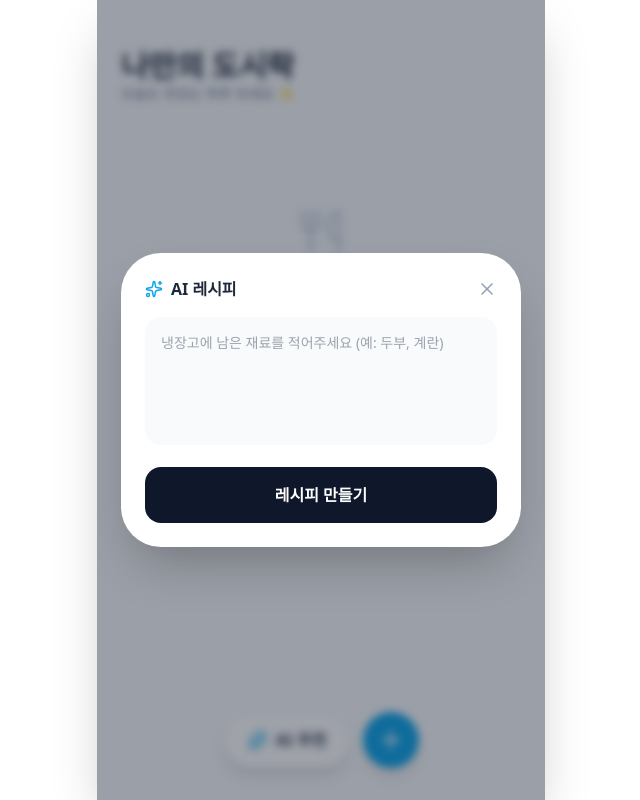
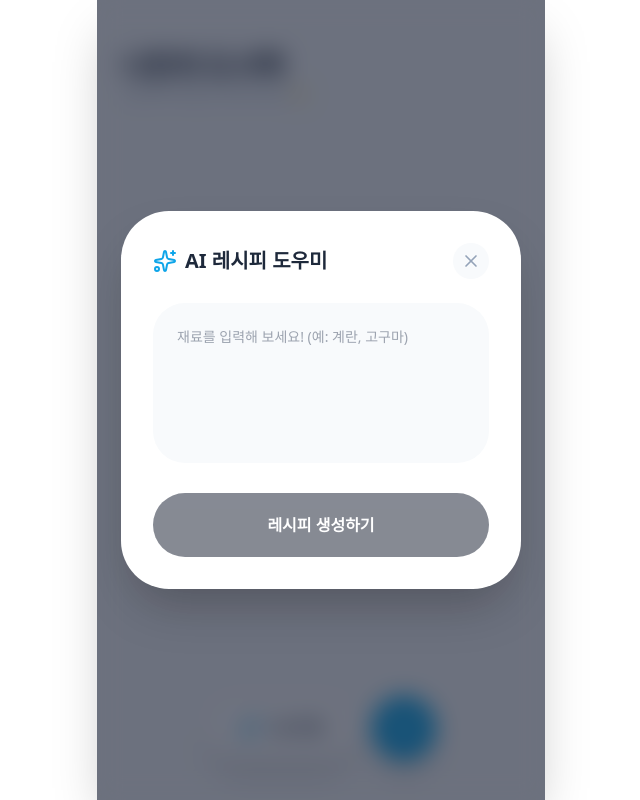
Before and after one commit to eunlinaa/my-lunchbox-app, a React (Vite) app: page / in a window 1280 px wide. Both pictures are taken after a click on the button "AI 추천". Shown: the whole page, without its empty margins (319-959 px from the left). Built offline with nearby package versions, Linux system fonts and the light colour scheme.

Commit message:
fix ai model and connection

```diff
--- a/src/App.jsx
+++ b/src/App.jsx
@@ -2,6 +2,7 @@ import React, { useState, useEffect } from 'react';
 import { Plus, Edit2, Trash2, ChevronLeft, Check, PlusCircle, MinusCircle, Utensils, Sparkles, Loader2, X, CheckCircle2, Circle, Volume2, Activity, Info } from 'lucide-react';
 
 export default function App() {
+  // 사용자의 API 키
   const API_KEY = "AIzaSyD4oWNHHtDl96hsgqvsyME30hdoGjMUI4Y";
 
   const [recipes, setRecipes] = useState(() => {
@@ -11,7 +12,6 @@ export default function App() {
   const [currentView, setCurrentView] = useState('list');
   const [editingRecipe, setEditingRecipe] = useState(null);
   const [isSaving, setIsSaving] = useState(false);
-
   const [isAiModalOpen, setIsAiModalOpen] = useState(false);
   const [aiInput, setAiInput] = useState('');
   const [isGenerating, setIsGenerating] = useState(false);
@@ -28,6 +28,86 @@ export default function App() {
     setTimeout(() => setIsSaving(false), 500);
   };
 
+  const fetchWithRetry = async (url, options, retries = 5, backoff = 1000) => {
+    for (let i = 0; i < retries; i++) {
+      try {
+        const res = await fetch(url, options);
+        if (res.ok) return res;
+        if (res.status === 429) await new Promise(r => setTimeout(r, backoff * Math.pow(2, i)));
+        else throw new Error(`HTTP error! status: ${res.status}`);
+      } catch (err) {
+        if (i === retries - 1) throw err;
+      }
+    }
+  };
+
+  const handleGenerateAiRecipe = async () => {
+    if (!aiInput.trim()) return;
+    setIsGenerating(true);
+    try {
+      const payload = {
+        contents: [{ parts: [{ text: `${aiInput} 재료로 맛있는 도시락 레시피를 만들어줘.` }] }],
+        systemInstruction: { parts: [{ text: "당신은 도시락 레시피 전문가입니다. 반드시 JSON 형식으로만 응답하세요. 키값: title (문자열), ingredients (문자열 배열), steps (문자열 배열). 다른 설명은 절대 하지 마세요." }] },
+        generationConfig: { responseMimeType: "application/json" }
+      };
+
+      // 모델 이름을 gemini-2.5-flash-preview-09-2025로 변경하여 안정성 확보
+      const res = await fetchWithRetry(`https://generativelanguage.googleapis.com/v1beta/models/gemini-2.5-flash-preview-09-2025:generateContent?key=${API_KEY}`, {
+        method: 'POST',
+        headers: { 'Content-Type': 'application/json' },
+        body: JSON.stringify(payload)
+      });
+
+      const data = await res.json();
+      const text = data.candidates?.[0]?.content?.parts?.[0]?.text;
+      if (!text) throw new Error("AI 응답을 받지 못했습니다.");
+
+      const parsed = JSON.parse(text);
+      const newRecipe = {
+        id: Date.now().toString(),
+        title: parsed.title,
+        ingredients: (parsed.ingredients || []).map(ing => ({ text: ing, checked: false })),
+        steps: parsed.steps || [],
+        createdAt: Date.now()
+      };
+
+      setEditingRecipe(newRecipe);
+      setCurrentView('edit');
+      setIsAiModalOpen(false);
+      setAiInput('');
+    } catch (error) {
+      alert("AI 레시피 생성 실패: " + error.message);
+    } finally {
+      setIsGenerating(false);
+    }
+  };
+
+  const handleAnalyzeNutrition = async () => {
+    if (!editingRecipe || editingRecipe.ingredients.length === 0) return;
+    setIsAnalyzing(true);
+    try {
+      const payload = {
+        contents: [{ parts: [{ text: `다음 재료들의 영양 성분을 분석해줘: ${editingRecipe.ingredients.map(i => i.text).join(', ')}` }] }],
+        systemInstruction: { parts: [{ text: "영양학 전문가로서 JSON으로만 응답하세요. 키값: calories (숫자), protein (숫자), carbs (숫자), fat (숫자), tip (문자열)" }] },
+        generationConfig: { responseMimeType: "application/json" }
+      };
+
+      const res = await fetchWithRetry(`https://generativelanguage.googleapis.com/v1beta/models/gemini-2.5-flash-preview-09-2025:generateContent?key=${API_KEY}`, {
+        method: 'POST',
+        headers: { 'Content-Type': 'application/json' },
+        body: JSON.stringify(payload)
+      });
+
+      const data = await res.json();
+      const parsed = JSON.parse(data.candidates[0].content.parts[0].text);
+      updateEditingRecipe({ ...editingRecipe, nutrition: parsed });
+    } catch (error) {
+      alert("영양 분석 실패");
+    } finally {
+      setIsAnalyzing(false);
+    }
+  };
+
   const handlePlayAudio = (recipe, e) => {
     e.stopPropagation();
     if (playingRecipeId === recipe.id) {
@@ -36,90 +116,22 @@ export default function App() {
       return;
     }
     setPlayingRecipeId(recipe.id);
-    const text = `도시락 이름은 ${recipe.title || '이름 없는 레시피'} 입니다. 조리법을 안내해 드릴게요. ` + recipe.steps.filter(s => s.trim()).map((s, i) => `${i + 1}번. ${s}`).join(' ');
+    const text = `${recipe.title}. 조리법입니다. ${recipe.steps.join('. ')}`;
     const utterance = new SpeechSynthesisUtterance(text);
     utterance.lang = 'ko-KR';
     utterance.onend = () => setPlayingRecipeId(null);
-    utterance.onerror = () => setPlayingRecipeId(null);
     window.speechSynthesis.cancel();
     window.speechSynthesis.speak(utterance);
   };
 
-  const handleAnalyzeNutrition = async () => {
-    if (!API_KEY) return alert("API 키를 입력해주세요.");
-    if (!editingRecipe || editingRecipe.ingredients.length === 0) return;
-    setIsAnalyzing(true);
-    try {
-      const payload = {
-        contents: [{ parts: [{ text: `다음 재료들의 총 영양 성분을 추정하고 조언을 제공해주세요: ${editingRecipe.ingredients.map(i => i.text).join(', ')}` }] }],
-        systemInstruction: { parts: [{ text: "영양학 전문가로서 JSON으로만 응답하세요. 키: calories, protein, carbs, fat, tip" }] },
-        generationConfig: { responseMimeType: "application/json" }
-      };
-      const res = await fetch(`https://generativelanguage.googleapis.com/v1beta/models/gemini-1.5-flash:generateContent?key=${API_KEY}`, {
-        method: 'POST', headers: { 'Content-Type': 'application/json' }, body: JSON.stringify(payload)
-      });
-      const data = await res.json();
-      const parsed = JSON.parse(data.candidates[0].content.parts[0].text);
-      updateEditingRecipe({ ...editingRecipe, nutrition: parsed });
-    } catch (error) {
-      alert("영양 분석 중 오류가 발생했습니다.");
-    } finally {
-      setIsAnalyzing(false);
-    }
-  };
-
-  const handleGenerateAiRecipe = async () => {
-    if (!aiInput.trim()) return;
-    setIsGenerating(true);
-    try {
-      const payload = {
-        contents: [{ parts: [{ text: `${aiInput} 재료로 도시락 레시피 만들어줘.` }] }],
-        systemInstruction: { parts: [{ text: "도시락 전문가로서 JSON으로만 응답하세요. 키: title, ingredients(배열), steps(배열)" }] },
-        generationConfig: { responseMimeType: "application/json" }
-      };
-      const res = await fetch(`https://generativelanguage.googleapis.com/v1beta/models/gemini-1.5-flash:generateContent?key=${API_KEY}`, {
-        method: 'POST', headers: { 'Content-Type': 'application/json' }, body: JSON.stringify(payload)
-      });
-      const data = await res.json();
-      if (data.error) throw new Error(data.error.message);
-      const parsed = JSON.parse(data.candidates[0].content.parts[0].text);
-      const newRecipe = {
-        id: Date.now().toString(),
-        title: parsed.title,
-        ingredients: parsed.ingredients.map(ing => ({ text: ing, checked: false })),
-        steps: parsed.steps,
-        createdAt: Date.now()
-      };
-      setEditingRecipe(newRecipe);
-      setCurrentView('edit');
-      setIsAiModalOpen(false);
-      setAiInput('');
-    } catch (error) {
-      alert("AI 레시피 생성 중 오류가 발생했습니다. 잠시 후 다시 시도해주세요.");
-    } finally {
-      setIsGenerating(false);
-    }
-  };
-
-  const handleAddNew = () => {
-    setEditingRecipe({ id: Date.now().toString(), title: '', ingredients: [{ text: '', checked: false }], steps: [''], createdAt: Date.now() });
-    setCurrentView('edit');
-  };
-
-  const handleEdit = (recipe) => {
-    setEditingRecipe(JSON.parse(JSON.stringify(recipe)));
-    setCurrentView('edit');
-  };
-
-  const handleDelete = (id, e) => {
-    e.stopPropagation();
-    setRecipes(recipes.filter(r => r.id !== id));
-  };
-
   const handleBackToList = () => {
     if (editingRecipe) {
-      const cleaned = { ...editingRecipe, ingredients: editingRecipe.ingredients.filter(i => i.text.trim()), steps: editingRecipe.steps.filter(s => s.trim()) };
-      if (cleaned.title || cleaned.ingredients.length || cleaned.steps.length) {
+      const cleaned = {
+        ...editingRecipe,
+        ingredients: editingRecipe.ingredients.filter(i => i.text.trim()),
+        steps: editingRecipe.steps.filter(s => s.trim())
+      };
+      if (cleaned.title || cleaned.ingredients.length) {
         setRecipes(prev => {
           const idx = prev.findIndex(r => r.id === cleaned.id);
           const next = [...prev];
@@ -134,16 +146,16 @@ export default function App() {
 
   const renderEditor = () => (
     <div className="flex flex-col h-full bg-slate-50">
-      <div className="flex items-center justify-between px-4 py-3 bg-white border-b border-slate-200 sticky top-0 z-10">
-        <button onClick={handleBackToList} className="p-2 text-slate-400 hover:text-sky-500"><ChevronLeft size={24} /></button>
-        <button onClick={handleBackToList} className="px-4 py-1.5 text-sm bg-slate-900 text-white font-medium rounded-full">완료</button>
+      <div className="flex items-center justify-between px-4 py-3 bg-white border-b sticky top-0 z-10">
+        <button onClick={handleBackToList} className="p-2 text-slate-400"><ChevronLeft size={24} /></button>
+        <button onClick={handleBackToList} className="px-5 py-2 bg-slate-900 text-white font-bold rounded-full text-sm">저장</button>
       </div>
-      <div className="flex-1 overflow-y-auto px-5 py-6 space-y-8">
-        <input type="text" value={editingRecipe.title} onChange={(e) => updateEditingRecipe({ ...editingRecipe, title: e.target.value })} placeholder="도시락 이름" className="w-full text-2xl font-bold text-slate-800 bg-transparent outline-none border-b border-transparent focus:border-sky-200" />
+      <div className="flex-1 overflow-y-auto p-5 space-y-6">
+        <input type="text" value={editingRecipe.title} onChange={(e) => updateEditingRecipe({ ...editingRecipe, title: e.target.value })} placeholder="도시락 이름" className="w-full text-2xl font-bold bg-transparent outline-none" />
         <div className="bg-white p-5 rounded-3xl shadow-sm border border-slate-100">
           <div className="flex justify-between items-center mb-4">
-            <label className="text-base font-bold text-slate-800">재료</label>
-            <button onClick={() => updateEditingRecipe({ ...editingRecipe, ingredients: [...editingRecipe.ingredients, { text: '', checked: false }] })} className="text-sky-500 text-xs font-semibold">+ 추가</button>
+            <h3 className="font-bold">재료</h3>
+            <button onClick={() => updateEditingRecipe({ ...editingRecipe, ingredients: [...editingRecipe.ingredients, { text: '', checked: false }] })} className="text-sky-500 text-xs font-bold">+ 추가</button>
           </div>
           <div className="space-y-3">
             {editingRecipe.ingredients.map((ing, i) => (
@@ -157,25 +169,30 @@ export default function App() {
               </div>
             ))}
           </div>
-          <button onClick={handleAnalyzeNutrition} disabled={isAnalyzing} className="w-full mt-4 py-2 bg-sky-50 text-sky-600 rounded-xl text-xs font-bold border border-sky-100 flex justify-center items-center gap-2">
+          <button onClick={handleAnalyzeNutrition} disabled={isAnalyzing} className="w-full mt-4 py-3 bg-sky-50 text-sky-600 rounded-xl text-xs font-bold border border-sky-100 flex items-center justify-center gap-2">
             {isAnalyzing ? <Loader2 size={14} className="animate-spin" /> : <Activity size={14} />} AI 영양 분석
           </button>
           {editingRecipe.nutrition && (
-            <div className="mt-4 p-3 bg-slate-50 rounded-xl text-[11px] text-slate-600">
-              {editingRecipe.nutrition.calories}kcal | 단 {editingRecipe.nutrition.protein}g | 탄 {editingRecipe.nutrition.carbs}g | 지 {editingRecipe.nutrition.fat}g
-              <p className="mt-1 text-sky-600 font-medium">💡 {editingRecipe.nutrition.tip}</p>
+            <div className="mt-4 p-4 bg-slate-50 rounded-2xl text-[11px] text-slate-600 space-y-1">
+              <div className="font-bold flex gap-3">
+                <span>🔥 {editingRecipe.nutrition.calories}kcal</span>
+                <span>💪 {editingRecipe.nutrition.protein}g</span>
+                <span>🍞 {editingRecipe.nutrition.carbs}g</span>
+                <span>🥑 {editingRecipe.nutrition.fat}g</span>
+              </div>
+              <p className="text-sky-600">💡 {editingRecipe.nutrition.tip}</p>
             </div>
           )}
         </div>
         <div className="bg-white p-5 rounded-3xl shadow-sm border border-slate-100">
           <div className="flex justify-between items-center mb-4">
-            <label className="text-base font-bold text-slate-800">조리법</label>
-            <button onClick={() => updateEditingRecipe({ ...editingRecipe, steps: [...editingRecipe.steps, ''] })} className="text-sky-500 text-xs font-semibold">+ 추가</button>
+            <h3 className="font-bold">조리법</h3>
+            <button onClick={() => updateEditingRecipe({ ...editingRecipe, steps: [...editingRecipe.steps, ''] })} className="text-sky-500 text-xs font-bold">+ 추가</button>
           </div>
           <div className="space-y-4">
             {editingRecipe.steps.map((step, i) => (
               <div key={i} className="flex gap-3">
-                <span className="w-5 h-5 bg-slate-100 text-[10px] font-bold flex items-center justify-center rounded-full mt-2">{i+1}</span>
+                <span className="w-5 h-5 bg-slate-100 text-[10px] font-bold flex items-center justify-center rounded-full mt-1.5 flex-shrink-0">{i+1}</span>
                 <textarea value={step} onChange={(e) => {
                   const next = [...editingRecipe.steps];
                   next[i] = e.target.value;
@@ -192,32 +209,32 @@ export default function App() {
   const renderList = () => (
     <div className="flex flex-col h-full bg-slate-50">
       <div className="px-6 pt-12 pb-6">
-        <h1 className="text-3xl font-extrabold text-slate-800">나만의 도시락</h1>
-        <p className="text-slate-500 text-sm">오늘도 맛있는 하루 되세요 ✨</p>
+        <h1 className="text-3xl font-black text-slate-800 tracking-tighter">나만의 도시락</h1>
+        <p className="text-slate-400 text-sm font-medium">건강하고 맛있는 레시피 관리 ✨</p>
       </div>
       <div className="flex-1 overflow-y-auto px-5 pb-24 space-y-4">
         {recipes.length === 0 ? (
-          <div className="flex flex-col items-center justify-center py-20 text-slate-300">
-            <Utensils size={48} className="mb-2" />
-            <p className="text-sm">레시피를 추가해보세요</p>
+          <div className="flex flex-col items-center justify-center py-24 text-slate-300">
+            <Utensils size={64} strokeWidth={1} className="mb-4" />
+            <p className="text-sm font-bold">첫 번째 레시피를 추가해 보세요!</p>
           </div>
         ) : (
           recipes.map(recipe => (
-            <div key={recipe.id} onClick={() => handleEdit(recipe)} className="bg-white p-5 rounded-[2rem] shadow-sm border border-slate-100 group cursor-pointer relative">
+            <div key={recipe.id} onClick={() => handleEdit(recipe)} className="bg-white p-6 rounded-[2.5rem] shadow-sm border border-slate-100 cursor-pointer hover:shadow-md transition-all">
               <h3 className="text-lg font-bold text-slate-800 mb-2">{recipe.title || '제목 없음'}</h3>
               <p className="text-xs text-slate-400 line-clamp-2 mb-4">{recipe.steps.join(' ')}</p>
               <div className="flex justify-between items-center">
-                <div className="flex gap-1">
-                  {recipe.ingredients.slice(0, 3).map((ing, i) => (
-                    <span key={i} className="bg-slate-50 text-[10px] text-slate-500 px-2 py-0.5 rounded-full">{ing.text}</span>
+                <div className="flex gap-1 overflow-hidden">
+                  {recipe.ingredients.slice(0, 2).map((ing, i) => (
+                    <span key={i} className="bg-slate-50 text-[10px] text-slate-500 px-2.5 py-1 rounded-full whitespace-nowrap">{ing.text}</span>
                   ))}
                 </div>
                 <div className="flex gap-2">
-                  <button onClick={(e) => handlePlayAudio(recipe, e)} className="p-2 bg-sky-50 text-sky-500 rounded-full">
-                    <Volume2 size={16} className={playingRecipeId === recipe.id ? "animate-pulse" : ""} />
+                  <button onClick={(e) => handlePlayAudio(recipe, e)} className="p-2.5 bg-sky-50 text-sky-500 rounded-full">
+                    <Volume2 size={18} className={playingRecipeId === recipe.id ? "animate-pulse" : ""} />
                   </button>
-                  <button onClick={(e) => handleDelete(recipe.id, e)} className="p-2 text-slate-300 hover:text-red-500">
-                    <Trash2 size={16} />
+                  <button onClick={(e) => { e.stopPropagation(); if(confirm('삭제할까요?')) setRecipes(recipes.filter(r => r.id !== recipe.id)); }} className="p-2.5 text-slate-200 hover:text-red-400 transition-colors">
+                    <Trash2 size={18} />
                   </button>
                 </div>
               </div>
@@ -225,30 +242,30 @@ export default function App() {
           ))
         )}
       </div>
-      <div className="fixed bottom-8 left-0 right-0 px-6 flex justify-center gap-3 pointer-events-none">
-        <button onClick={() => setIsAiModalOpen(true)} className="pointer-events-auto h-14 px-6 bg-white border border-slate-200 rounded-full shadow-lg flex items-center gap-2 font-bold text-slate-700">
-          <Sparkles size={20} className="text-sky-500" /> AI 추천
+      <div className="fixed bottom-10 left-0 right-0 px-6 flex justify-center gap-4 pointer-events-none">
+        <button onClick={() => setIsAiModalOpen(true)} className="pointer-events-auto h-16 px-8 bg-white border border-slate-200 rounded-full shadow-xl flex items-center gap-3 font-bold text-slate-700 hover:scale-105 transition-transform active:scale-95">
+          <Sparkles size={22} className="text-sky-500" /> AI 추천
         </button>
-        <button onClick={handleAddNew} className="pointer-events-auto w-14 h-14 bg-sky-500 text-white rounded-full shadow-lg flex items-center justify-center">
-          <Plus size={28} />
+        <button onClick={() => setEditingRecipe({ id: Date.now().toString(), title: '', ingredients: [{ text: '', checked: false }], steps: [''], createdAt: Date.now() }) || setCurrentView('edit')} className="pointer-events-auto w-16 h-16 bg-sky-500 text-white rounded-full shadow-xl flex items-center justify-center hover:scale-105 transition-transform active:scale-95">
+          <Plus size={32} />
         </button>
       </div>
     </div>
   );
 
   return (
-    <div className="w-full h-screen max-w-md mx-auto bg-slate-50 shadow-2xl relative overflow-hidden">
+    <div className="w-full h-screen max-w-md mx-auto bg-slate-50 shadow-2xl relative overflow-hidden font-sans">
       {currentView === 'list' ? renderList() : renderEditor()}
       {isAiModalOpen && (
-        <div className="absolute inset-0 bg-slate-900/40 backdrop-blur-sm z-50 flex items-center justify-center p-6">
-          <div className="bg-white rounded-[2.5rem] w-full p-6 shadow-2xl">
-            <div className="flex justify-between items-center mb-4">
-              <h3 className="font-bold text-slate-800 flex items-center gap-2"><Sparkles size={18} className="text-sky-500" /> AI 레시피</h3>
-              <button onClick={() => setIsAiModalOpen(false)}><X size={20} className="text-slate-400" /></button>
+        <div className="absolute inset-0 bg-slate-900/60 backdrop-blur-md z-50 flex items-center justify-center p-6">
+          <div className="bg-white rounded-[3rem] w-full p-8 shadow-2xl scale-in-center">
+            <div className="flex justify-between items-center mb-6">
+              <h3 className="font-black text-xl text-slate-800 flex items-center gap-2"><Sparkles size={24} className="text-sky-500" /> AI 레시피 도우미</h3>
+              <button onClick={() => setIsAiModalOpen(false)} className="bg-slate-50 p-2 rounded-full"><X size={20} className="text-slate-400" /></button>
             </div>
-            <textarea value={aiInput} onChange={(e) => setAiInput(e.target.value)} placeholder="냉장고에 남은 재료를 적어주세요 (예: 두부, 계란)" className="w-full h-32 bg-slate-50 rounded-2xl p-4 text-sm outline-none resize-none mb-4" />
-            <button onClick={handleGenerateAiRecipe} disabled={isGenerating || !aiInput.trim()} className="w-full py-4 bg-slate-900 text-white font-bold rounded-2xl flex justify-center items-center gap-2">
-              {isGenerating ? <Loader2 size={20} className="animate-spin" /> : "레시피 만들기"}
+            <textarea value={aiInput} onChange={(e) => setAiInput(e.target.value)} placeholder="재료를 입력해 보세요! (예: 계란, 고구마)" className="w-full h-40 bg-slate-50 rounded-[2rem] p-6 text-sm outline-none resize-none mb-6 border-none focus:ring-2 focus:ring-sky-100" />
+            <button onClick={handleGenerateAiRecipe} disabled={isGenerating || !aiInput.trim()} className="w-full py-5 bg-slate-900 text-white font-black rounded-[2rem] flex justify-center items-center gap-3 active:scale-95 transition-transform disabled:opacity-50">
+              {isGenerating ? <Loader2 size={24} className="animate-spin" /> : "레시피 생성하기"}
             </button>
           </div>
         </div>
```
